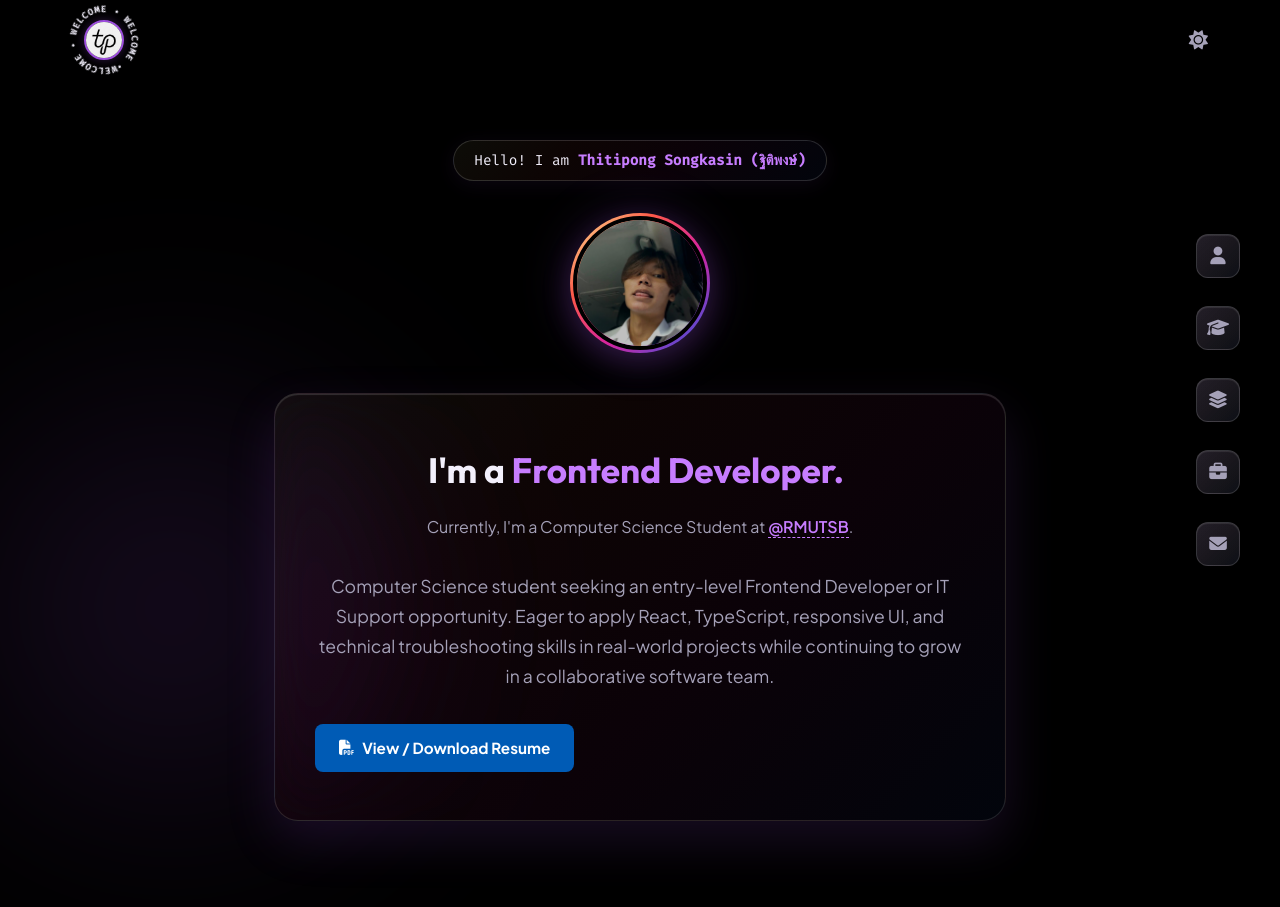
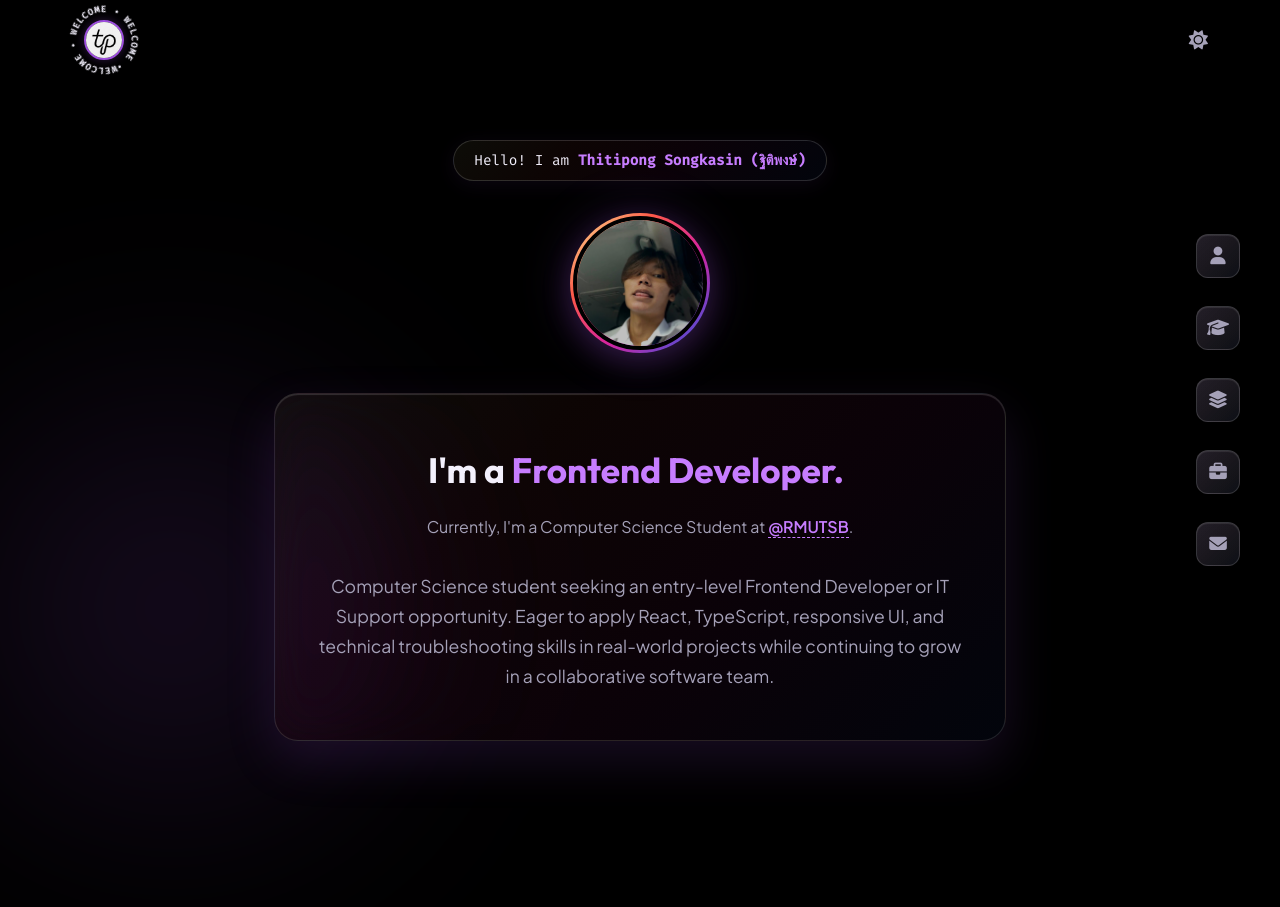
Before and after one commit to TTthiti01/-portfolio-Thiti, a React (Vite) app: page / in a window 1280 px wide. Shown: the top 907 px of the page. Built offline with nearby package versions, Linux system fonts and the light colour scheme; no server answers.

Commit message:
Move Resume button above Education & Core Skills title with simplified text

```diff
--- a/src/App.tsx
+++ b/src/App.tsx
@@ -218,8 +218,12 @@ function App() {
                 <p className="hero-desc">
                     Computer Science student seeking an entry-level Frontend Developer or IT Support opportunity. Eager to apply React, TypeScript, responsive UI, and technical troubleshooting skills in real-world projects while continuing to grow in a collaborative software team.
                 </p>
+            </div>
+        </section>
 
-                <div style={{ marginTop: '1.5rem', display: 'flex', gap: '1rem', flexWrap: 'wrap' }}>
+        {/*  Work Experience / Qualifications Section  */}
+        <section className="experience" id="experience">
+            <div style={{ display: 'flex', justifyContent: 'center', marginBottom: '1.5rem' }}>
                 <a
                     href="assets/resume.pdf"
                     target="_blank"
@@ -231,19 +235,14 @@ function App() {
                         gap: '0.5rem',
                         textDecoration: 'none',
                         width: 'fit-content',
-                            padding: '0.75rem 1.5rem',
+                        padding: '0.6rem 1.4rem',
                         fontSize: '0.95rem'
                     }}
                 >
                     <i className="fa-solid fa-file-pdf"></i>
-                        View / Download Resume
+                    Resume
                 </a>
             </div>
-            </div>
-        </section>
-
-        {/*  Work Experience / Qualifications Section  */}
-        <section className="experience" id="experience">
             <h2 className="section-title">Education & Core Skills</h2>
             <div className="experience-grid">
 
```
Lines whose indentation alone changed are shown as unchanged.
